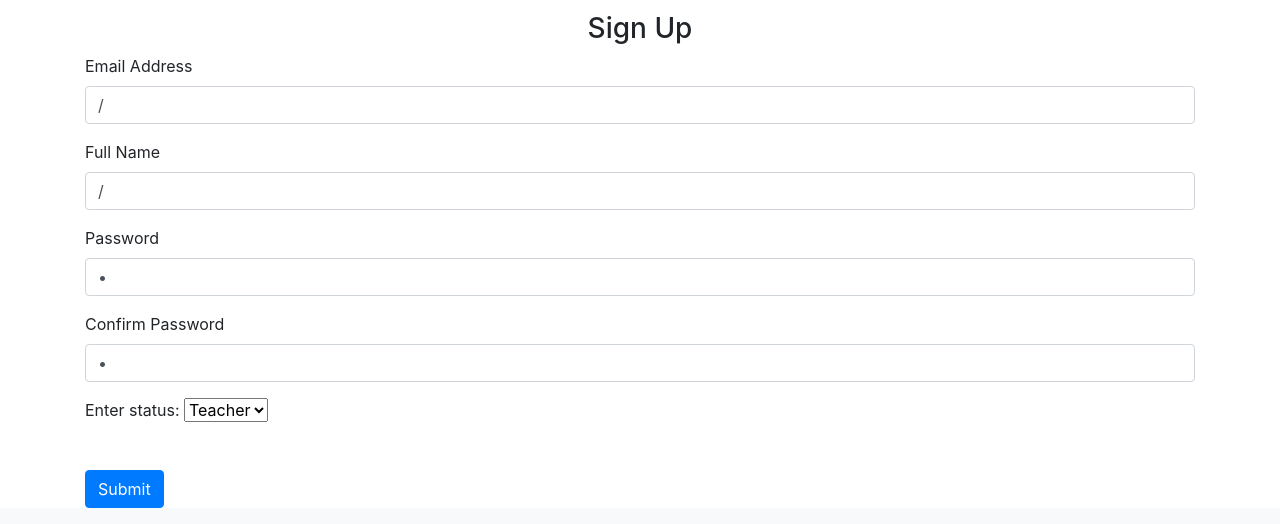
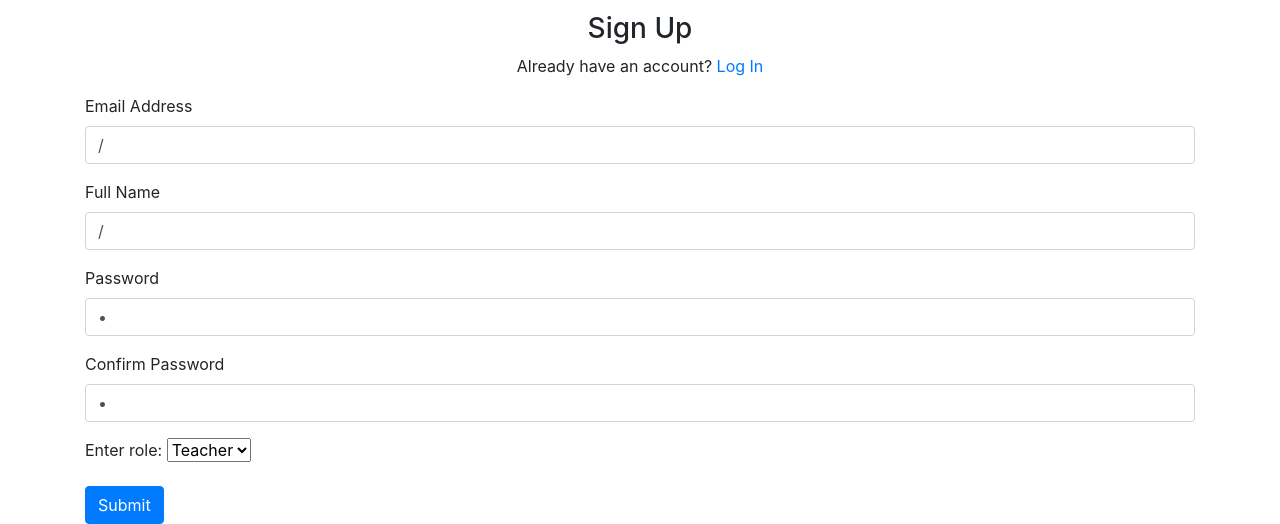
Before and after one commit to C2Meng/Education-Forum, a Flask app: page /sign-up in a window 1280 px wide. Shown: the part 339-863 px from the top of the page. Run offline with Flask 3, Linux system fonts and the light colour scheme; some libraries are stand-ins or nearby versions.

Commit message:
Added links in Login and SIgn Up page

```diff
--- a/website/auth.py
+++ b/website/auth.py
@@ -73,7 +73,6 @@ def sign_up():
                     return redirect(url_for('views.home'))
                 except IntegrityError:
                     db.session.rollback()
-                    flash('An error occurred. Please try again.', category='error')
 
 
     return render_template("sign_up.html", user=current_user)
--- a/website/templates/base.html
+++ b/website/templates/base.html
@@ -43,7 +43,7 @@
                         <a class="btn btn-dark btn-sm nav-item" id="logout" href="/logout">Logout</a>
                     {% endif %}
                 {% else %}
-                    <a class="nav-item nav-link" id="login" href="/login">Login</a>
+                    <a class="nav-item nav-link" id="login" href="/login">Log In</a>
                     <a class="nav-item nav-link" id="signUp" href="/sign-up">Sign Up</a>
                 {% endif %}
             </div>
--- a/website/templates/login.html
+++ b/website/templates/login.html
@@ -2,7 +2,8 @@
 
 {% block content %}
 <form method = "POST">
-    <h3 align ="center" style="margin-top: 3%;">Login</h3>
+    <h3 align ="center" style="margin-top: 3%;">Log In</h3>
+    <p align="center">Don't have an account yet? <a href="{{ url_for('auth.sign_up') }}">Sign Up</a></p>
     <div class ="form-group">
         <label for="email">Email Address</label>
         <input
@@ -27,4 +28,5 @@
     <br />
     <button type ="submit" class="btn btn-primary">Login</button>
 </form>
+
 {% endblock %}
--- a/website/templates/sign_up.html
+++ b/website/templates/sign_up.html
@@ -3,6 +3,9 @@
 {% block content %}
 <form method = "POST">
     <h3 align ="center" style="margin-top: 3%;">Sign Up</h3>
+
+    <p align="center">Already have an account? <a href="{{ url_for('auth.login') }}">Log In</a></p>
+
     <div class ="form-group">
         <label for="email">Email Address</label>
         <input
@@ -48,13 +51,14 @@
         />
     </div>
     <div class ="form-group">
-        <label for="user_status">Enter status: </label>
+        <label for="user_status">Enter role: </label>
         <select name="user_status" id="user_status">
             <option value="Teacher">Teacher</option>
             <option value="Student">Student</option>
         </select>
     </div>
-    <br />
+
     <button type ="submit" class="btn btn-primary">Submit</button>
 </form>
+
 {% endblock %}
```
Also changed, not shown: instance/users.db.
